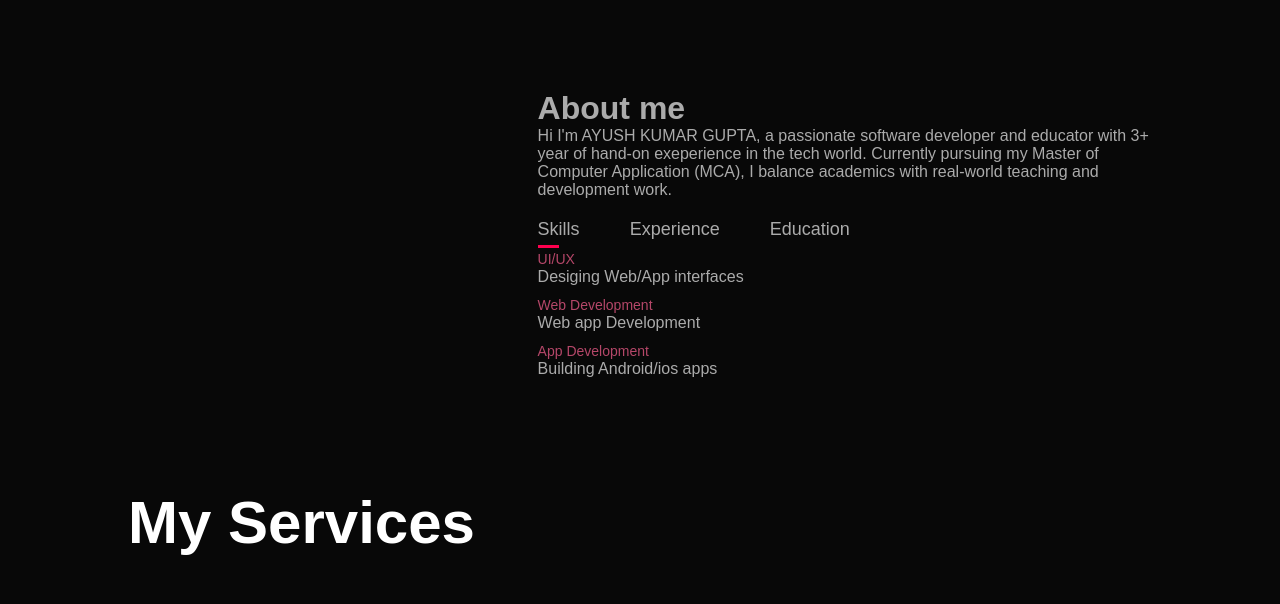
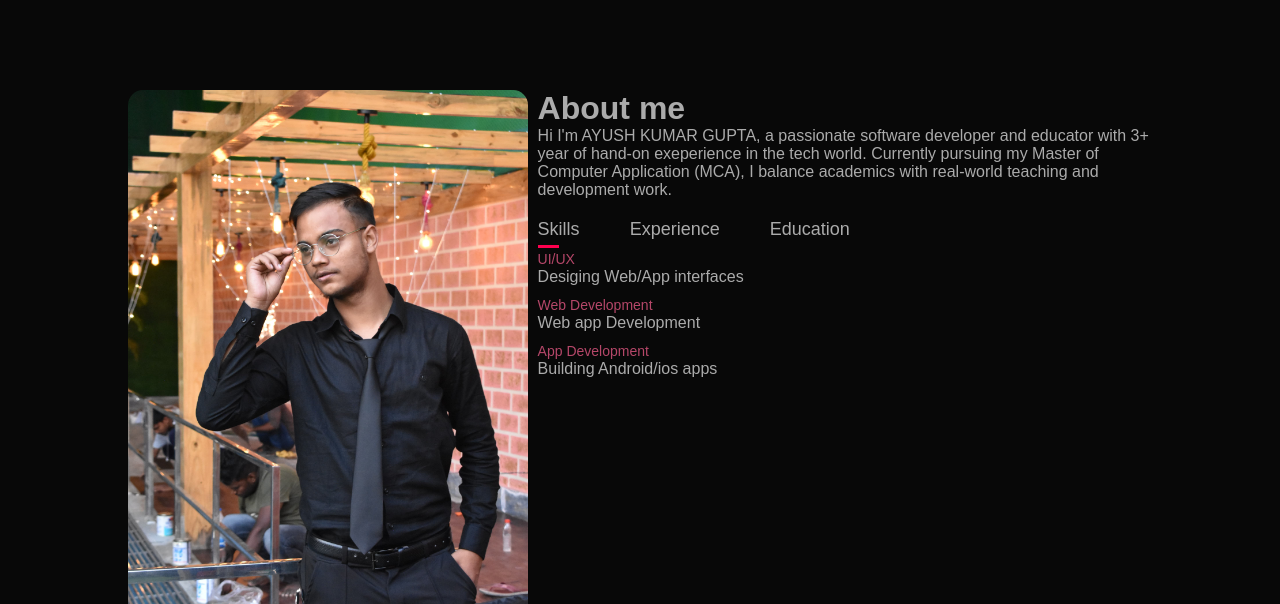
Before and after one commit to AyushkumarGupta-cd/Ayush-Kumar-portfolio, a plain HTML site: page index.html in a window 1280 px wide. Shown: the part 800-1404 px from the top of the page. Drawn offline with Linux system fonts and the light colour scheme; files whose address does not match are found by name.

Commit message:
Update index.html

```diff
--- a/index.html
+++ b/index.html
@@ -34,7 +34,7 @@
         <div class="container">
             <div class="row">
                 <div class="about-col-1">
-                    <img src="img/ayush 1.jpg" alt="">
+                    <img src="ayush 1.jpg" alt="">
                 </div>
                 <div class="about-col-2">
                     <h1>About me</h1>
```
